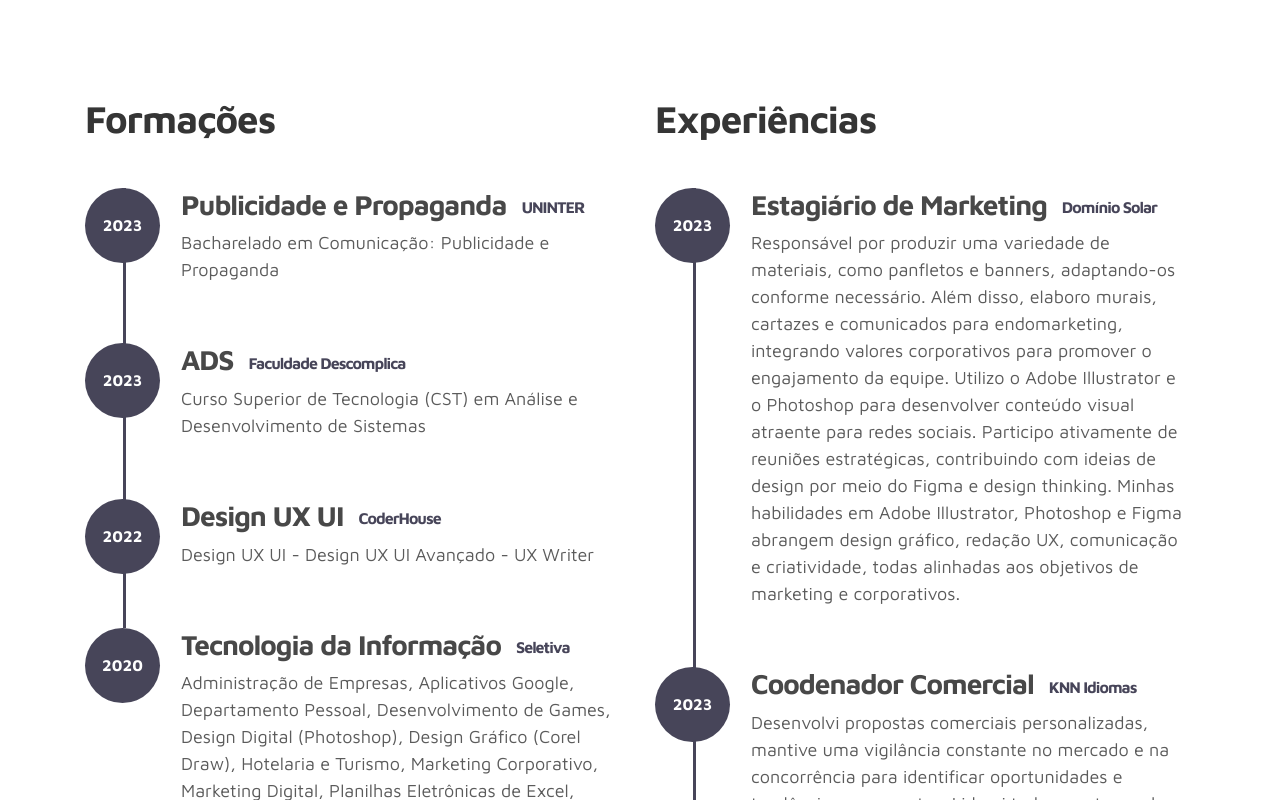
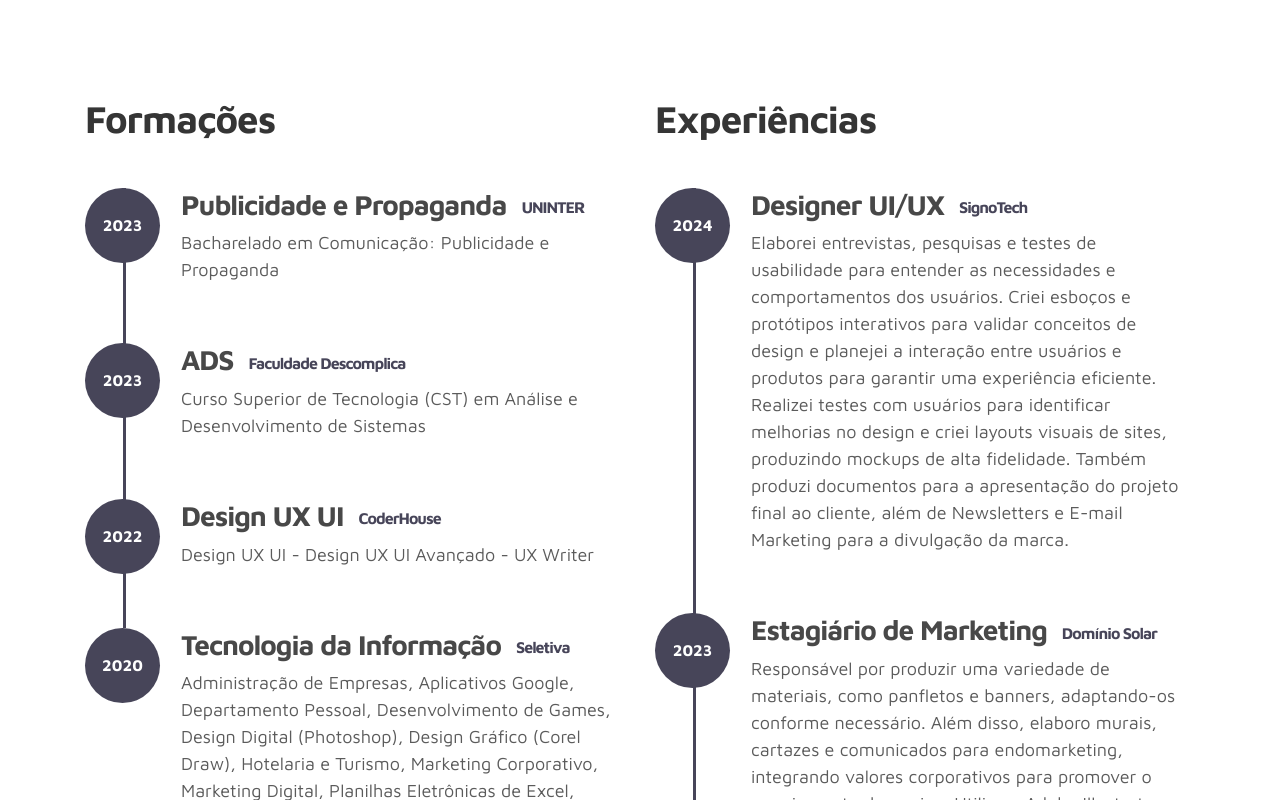
Before and after one commit to JaqSlowik/Portf-lio, a plain HTML site: page index.html in a window 1280 px wide. Shown: the part 1493-2293 px from the top of the page. Drawn offline with Linux system fonts and the light colour scheme.

Commit message:
Update index.html

```diff
--- a/index.html
+++ b/index.html
@@ -88,7 +88,7 @@ https://www.tooplate.com/view/2115-marvel
                         <p>Olá! Sou a Jaq, profissional formada em Design UX UI e estudante de Publicidade e Propaganda. Minha paixão é criar experiências inovadoras.</p>
 
                         <div class="custom-btn-group mt-4">
-                          <a href="https://docs.google.com/document/d/1RlYnnOeB2Y_qzVKNm8CQZ6iKXq4e0tqKUcbmx7HitY8/edit?usp=sharing" class="btn mr-lg-2 custom-btn"><i class='uil uil-file-alt'></i>Currículo</a>
+                          <a href="https://docs.google.com/file/d/1UomdLZBz2FtKN0HnKxZ40McvOtP0OmCV/edit?usp=docslist_api&filetype=msword" class="btn mr-lg-2 custom-btn"><i class='uil uil-file-alt'></i>Currículo</a>
                           <a href="https://www.linkedin.com/in/jaqueline-designer-ux-ui/" class="btn custom-btn custom-btn-bg custom-btn-link">LinkedIN</a>
                         </div>
                     </div>
@@ -195,6 +195,16 @@ https://www.tooplate.com/view/2115-marvel
 
                 <div class="col-lg-6 col-12">
                   <h2 class="mb-4 mobile-mt-2">Experiências</h2>
+
+                    <div class="timeline-wrapper">
+                            <div class="timeline-yr">
+                                <span>2024</span>
+                            </div>
+                            <div class="timeline-info">
+                                <h3><span>Designer UI/UX</span><small>SignoTech</small></h3>
+                                <p>Elaborei entrevistas, pesquisas e testes de usabilidade para entender as necessidades e comportamentos dos usuários. Criei esboços e protótipos interativos para validar conceitos de design e planejei a interação entre usuários e produtos para garantir uma experiência eficiente. Realizei testes com usuários para identificar melhorias no design e criei layouts visuais de sites, produzindo mockups de alta fidelidade. Também produzi documentos para a apresentação do projeto final ao cliente, além de Newsletters e E-mail Marketing para a divulgação da marca. </p>
+                            </div>
+                        </div>
 
                     <div class="timeline">
                         <div class="timeline-wrapper">
```
